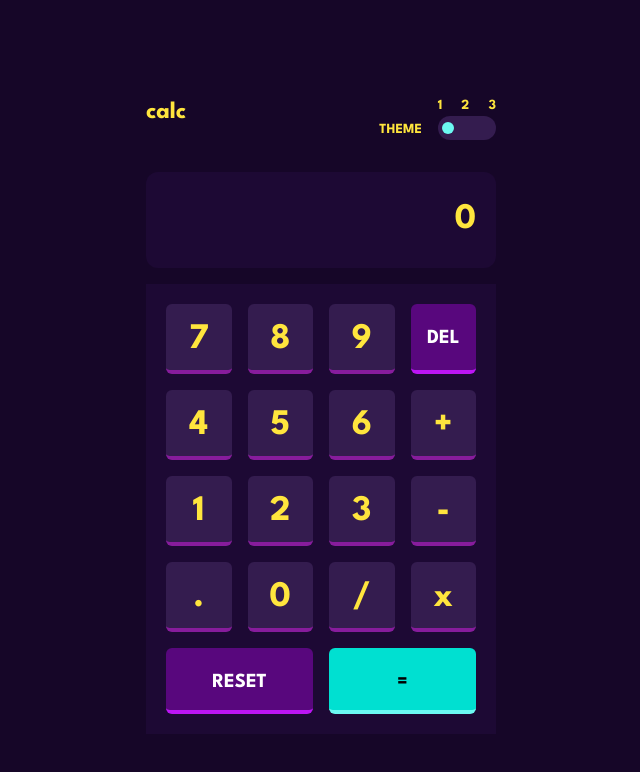
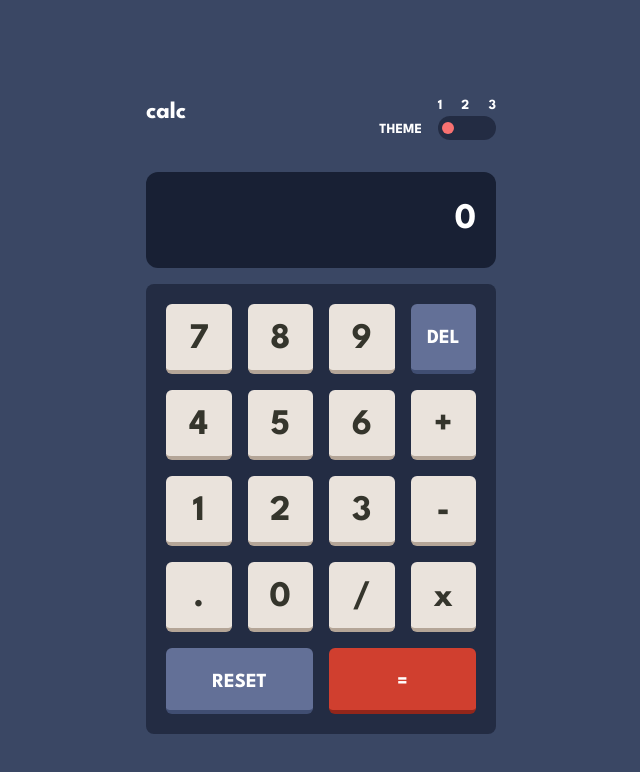
Before and after one commit to sanderdechering/Frontend-mentor_calculator-app, a Vue app: page / in a window 1280 px wide. Shown: the top 772 px of the page, without its empty margins (319-959 px from the left). Built offline with nearby package versions, Linux system fonts and the light colour scheme.

Commit message:
-added all themes to the app. -toggle button now changes theme according to user input

```diff
--- a/src/App.vue
+++ b/src/App.vue
@@ -1,6 +1,6 @@
 <template>
-  <div class="min-h-screen w-full bg-My-very-dark-violet-1">
-    <div class="mx-auto w-[350px] flex-col pt-24 text-My-light-yellow">
+  <div class="min-h-screen w-full" :class="theme.background">
+    <div class="mx-auto w-[350px] flex-col pt-24" :class="theme.text">
       <!--   Header     -->
       <div class="flex justify-between">
         <h1 class="text-2xl">calc</h1>
@@ -16,7 +16,7 @@
             </ul>
             <Toggle
               :toggle="toggle"
-              @emitBoolean="(value) => (this.toggle.value = value)"
+              @emitTheme="(value) => (toggle.value = value)"
             />
           </div>
         </div>
@@ -24,7 +24,8 @@
 
       <!--   Total number     -->
       <div
-        class="mt-8 rounded-xl bg-My-very-dark-violet-2 py-7 px-5 text-right text-4xl"
+        class="mt-8 rounded-xl py-7 px-5 text-right text-4xl"
+        :class="theme.screen"
       >
         <span v-if="current.operand.value !== ''">
           {{ current.operand.value }}
@@ -33,36 +34,132 @@
       </div>
 
       <!--   Buttons   -->
-      <div class="mt-4 grid grid-cols-4 gap-4 bg-My-very-dark-violet-2 p-5">
-        <div class="basic-button" @click="handleClick('7')">7</div>
-        <div class="basic-button" @click="handleClick('8')">8</div>
-        <div class="basic-button" @click="handleClick('9')">9</div>
+      <div
+        class="mt-4 grid grid-cols-4 gap-4 rounded-lg p-5"
+        :class="theme.calculator"
+      >
         <div
-          class="cursor-pointer select-none rounded-md border-b-4 border-My-vivid-magenta bg-My-dark-violet pb-3.5 pt-5 text-center text-xl text-My-white hover:bg-fuchsia-500/50"
+          class="basic-button"
+          :class="theme.button"
+          @click="handleClick('7')"
+        >
+          7
+        </div>
+        <div
+          class="basic-button"
+          :class="theme.button"
+          @click="handleClick('8')"
+        >
+          8
+        </div>
+        <div
+          class="basic-button"
+          :class="theme.button"
+          @click="handleClick('9')"
+        >
+          9
+        </div>
+        <div
+          class="cursor-pointer select-none rounded-md border-b-4 pb-3.5 pt-5 text-center text-xl"
+          :class="theme.delete"
           @click="handleClick('delete')"
         >
           DEL
         </div>
-        <div class="basic-button" @click="handleClick('4')">4</div>
-        <div class="basic-button" @click="handleClick('5')">5</div>
-        <div class="basic-button" @click="handleClick('6')">6</div>
-        <div class="basic-button" @click="handleClick('+')">+</div>
-        <div class="basic-button" @click="handleClick('1')">1</div>
-        <div class="basic-button" @click="handleClick('2')">2</div>
-        <div class="basic-button" @click="handleClick('3')">3</div>
-        <div class="basic-button" @click="handleClick('-')">-</div>
-        <div class="basic-button" @click="handleClick('.')">.</div>
-        <div class="basic-button" @click="handleClick('0')">0</div>
-        <div class="basic-button" @click="handleClick('/')">/</div>
-        <div class="basic-button" @click="handleClick('*')">x</div>
         <div
-          class="col-start-1 col-end-3 cursor-pointer select-none rounded-md border-b-4 border-My-vivid-magenta bg-My-dark-violet pb-3.5 pt-5 text-center text-xl text-My-white hover:bg-fuchsia-500/50"
+          class="basic-button"
+          :class="theme.button"
+          @click="handleClick('4')"
+        >
+          4
+        </div>
+        <div
+          class="basic-button"
+          :class="theme.button"
+          @click="handleClick('5')"
+        >
+          5
+        </div>
+        <div
+          class="basic-button"
+          :class="theme.button"
+          @click="handleClick('6')"
+        >
+          6
+        </div>
+        <div
+          class="basic-button"
+          :class="theme.button"
+          @click="handleClick('+')"
+        >
+          +
+        </div>
+        <div
+          class="basic-button"
+          :class="theme.button"
+          @click="handleClick('1')"
+        >
+          1
+        </div>
+        <div
+          class="basic-button"
+          :class="theme.button"
+          @click="handleClick('2')"
+        >
+          2
+        </div>
+        <div
+          class="basic-button"
+          :class="theme.button"
+          @click="handleClick('3')"
+        >
+          3
+        </div>
+        <div
+          class="basic-button"
+          :class="theme.button"
+          @click="handleClick('-')"
+        >
+          -
+        </div>
+        <div
+          class="basic-button"
+          :class="theme.button"
+          @click="handleClick('.')"
+        >
+          .
+        </div>
+        <div
+          class="basic-button"
+          :class="theme.button"
+          @click="handleClick('0')"
+        >
+          0
+        </div>
+        <div
+          class="basic-button"
+          :class="theme.button"
+          @click="handleClick('/')"
+        >
+          /
+        </div>
+        <div
+          class="basic-button"
+          :class="theme.button"
+          @click="handleClick('*')"
+        >
+          x
+        </div>
+        <div
+          class="col-start-1 col-end-3 cursor-pointer select-none rounded-md border-b-4 pb-3.5 pt-5 text-center text-xl"
+          :class="theme.reset"
           @click="handleClick('reset')"
         >
           RESET
         </div>
         <div
-          class="col-start-3 col-end-5 inline-block cursor-pointer select-none rounded-md border-b-4 border-My-soft-cyan bg-My-pure-cyan pb-3.5 pt-5 text-center align-middle text-xl text-black hover:bg-cyan-300"
+          class="col-start-3 col-end-5 inline-block cursor-pointer select-none rounded-md border-b-4 pb-3.5 pt-5 text-center align-middle text-xl"
+          :class="theme.equals"
           @click="handleClick('=')"
         >
           =
@@ -73,13 +170,45 @@
 </template>
 
 <script setup lang="ts">
-import { reactive } from "vue";
+import { reactive, watch } from "vue";
 import Toggle from "./components/Toggle.vue";
+
+let theme = reactive({
+  text: "text-theme1",
+  background: "background-theme1",
+  calculator: "calculator-theme1",
+  screen: "screen-theme1",
+  toggle: "toggle-theme1",
+  reset: "button1-theme1",
+  delete: "button1-theme1",
+  button: "button2-theme1",
+  equals: "button3-theme1",
+});
 
 let toggle = reactive({
   color: "bg-indigo-400",
-  value: false,
+  value: 1,
+  backgroundColor: theme.toggle,
+  bulletColor: theme.equals,
 });
+
+watch(
+  () => toggle.value,
+  (newValue) => {
+    theme.text = "text-theme" + newValue;
+    theme.background = "background-theme" + newValue;
+    theme.calculator = "calculator-theme" + newValue;
+    theme.screen = "screen-theme" + newValue;
+    theme.toggle = "toggle-theme" + newValue;
+    theme.button = "button2-theme" + newValue;
+    theme.equals = "button3-theme" + newValue;
+    theme.reset = "button1-theme" + newValue;
+    theme.delete = "button1-theme" + newValue;
+    toggle.backgroundColor = theme.toggle;
+    toggle.bulletColor = theme.equals;
+  }
+);
+
 let equation = "";
 let operator = "";
 let firstOperand = reactive({
@@ -171,11 +300,13 @@ function resetCalculator() {
   secondOperand.value = "";
   current.operand = firstOperand;
 }
+
 function setEquation() {
   let num1 = parseFloat(firstOperand.value);
   let num2 = parseFloat(secondOperand.value);
   equation = num1 + operator + num2;
 }
+
 function solveEquation() {
   answer.value = eval(equation).toString().slice(0, 16);
   firstOperand.value = answer.value;
@@ -192,120 +323,95 @@ function del() {
     );
   }
 }
-
-// function resetEquation() {
-//   equation.splice(0);
-//   operand.value.splice(0);
-// }
-//
-// function pushOperandInEquation() {
-//   let x: string = "";
-//
-//   if (operand.value.length === 0) {
-//     operand.value.push(0);
-//   }
-//
-//   for (let i = 0; i < operand.value.length; i++) {
-//     x += operand.value[i].toString();
-//   }
-//
-//   equation.push(Number(x));
-// }
-
-// function pushOperator(modifier: string) {
-//   const lastItem = equation[equation.length - 1];
-//   // checking if the last item is an operator, so we can replace the operator with the new one.
-//   if (
-//     lastItem &&
-//     typeof lastItem === "string" &&
-//     ["-", "/", "x", "+"].includes(lastItem)
-//   ) {
-//     equation.pop();
-//   }
-//   // checking if the first item in the equation is not a number
-//   if (typeof equation[0] !== "number") {
-//     pushOperandInEquation();
-//   }
-//   equation.push(modifier);
-//   // here we remove the operand, because we need to add the second part of the equation so t
-//   operand.value.splice(0);
-// }
-// function getDigitsArray(num: number): number[] {
-//   const digitsStr = num.toString(); // Convert number to string
-//   // Split string into array of characters, then convert each character to a number
-//   return digitsStr.split("").map(Number);
-// }
-
-// function evaluateEquation() {
-//   pushOperandInEquation();
-//
-//   while (equation.length > 1) {
-//     const left = equation.shift() as number;
-//     const operator = equation.shift() as string;
-//     const right = equation.shift() as number;
-//
-//     let result = 0;
-//     switch (operator) {
-//       case "+":
-//         result = left + right;
-//         break;
-//       case "-":
-//         result = left - right;
-//         break;
-//       case "x":
-//         result = left * right;
-//         break;
-//       case "/":
-//         result = left / right;
-//         break;
-//       default:
-//         break;
-//     }
-//
-//     let digits: string | any[] = [];
-//
-//     // if result is longer than 11 digits long
-//     if (result.toString().length > 11) {
-//       // make a rounded string from result
-//       digits = result.toFixed(8);
-//
-//       digits = digits.split("").map(Number);
-//
-//       // make a rounded number from result
-//       result = parseFloat(result.toFixed(8));
-//     } else {
-//       digits = result.toString();
-//       digits = digits.split("").map(Number);
-//     }
-//
-//     operand.value.splice(0);
-//
-//     // pushing all digits into operand
-//     for (let x = 0; x < digits.length; x++) {
-//       // here we check of the first digit is NaN. This means the first digit in result was a minus
-//       if (x === 0) {
-//         if (Number.isNaN(digits[x])) {
-//           digits[x] = "-";
-//           operand.value.push(digits[x]);
-//           continue;
-//         }
-//       }
-//       // here we check of the first digit is NaN. This means the first digit in result was a comma
-//       if (Number.isNaN(digits[x])) {
-//         digits[x] = ",";
-//         operand.value.push(digits[x]);
-//         continue;
-//       }
-//       operand.value.push(digits[x]);
-//     }
-//
-//     equation.push(result);
-//   }
-// }
 </script>
 
-<style scoped>
+<style>
 .basic-button {
-  @apply cursor-pointer select-none rounded-md border-b-4 border-My-dark-magenta bg-My-very-dark-violet-3 pt-4 pb-2.5 text-center align-middle text-4xl hover:bg-purple-600/90;
+  @apply cursor-pointer select-none rounded-md border-b-4 pt-4 pb-2.5 text-center align-middle text-4xl;
+}
+/* Theme 1 - Blue */
+
+.background-theme1 {
+  @apply bg-My-very-dark-desaturated-blue-background text-My-white;
+}
+.calculator-theme1 {
+  @apply bg-My-very-dark-desaturated-blue-background-toggle-keypad text-white;
+}
+.screen-theme1 {
+  @apply bg-My-very-dark-desaturated-blue-background-screen text-white;
+}
+.toggle-theme1 {
+  @apply bg-My-very-dark-desaturated-blue-background-toggle-keypad;
+}
+.button1-theme1 {
+  @apply border-My-desaturated-dark-blue-button-shadow bg-My-desaturated-dark-blue-button text-white;
+}
+.button2-theme1 {
+  @apply border-My-grayish-orange-button-shadow bg-My-light-grayish-orange-button text-My-very-dark-grayish-yellow-text;
+}
+.button3-theme1 {
+  @apply border-My-dark-red-button-shadow bg-My-red-button text-white;
+}
+.text-theme1 {
+  @apply text-My-white;
+}
+.text-theme1-blue {
+  @apply text-My-very-dark-grayish-blue-text;
+}
+
+/* Theme 2 - Magenta */
+
+.background-theme2 {
+  @apply bg-My-light-gray-background;
+}
+.calculator-theme2 {
+  @apply bg-My-grayish-red-background-toggle-keypad;
+}
+.screen-theme2 {
+  @apply bg-My-very-light-gray-background-screen;
+}
+.toggle-theme2 {
+  @apply bg-My-grayish-red-background-toggle-keypad;
+}
+.button1-theme2 {
+  @apply border-My-very-dark-cyan-button-shadow bg-My-dark-moderate-cyan-button text-My-white;
+}
+.button2-theme2 {
+  @apply border-My-dark-grayish-orange-button-shadow bg-My-light-grayish-yellow-button;
+}
+
+.button3-theme2 {
+  @apply border-My-dark-orange-button-shadow bg-My-orange-button text-My-white;
+}
+.text-theme2 {
+  @apply text-My-very-dark-grayish-yellow-text;
+}
+
+/* Theme 3 - Magenta */
+.background-theme3 {
+  @apply bg-My-very-dark-violet-background;
+}
+.calculator-theme3 {
+  @apply bg-My-very-dark-violet-toggle-keypad-screen-background;
+}
+.screen-theme3 {
+  @apply bg-My-very-dark-violet-toggle-keypad-screen-background;
+}
+.toggle-theme3 {
+  @apply bg-My-very-dark-violet-toggle-keypad-screen-background;
+}
+.button1-theme3 {
+  @apply border-My-vivid-magenta-shadow bg-My-dark-violet-button text-My-white;
+}
+.button2-theme3 {
+  @apply border-My-dark-magenta-shadow bg-My-very-dark-violet-button;
+}
+
+.button3-theme3 {
+  @apply border-My-soft-cyan-shadow bg-My-pure-cyan-button text-My-very-dark-blue-text;
+}
+
+.text-theme3 {
+  @apply text-My-light-yellow-text;
 }
 </style>
--- a/src/components/Toggle.vue
+++ b/src/components/Toggle.vue
@@ -1,35 +1,41 @@
 <template>
   <div
-    class="relative h-6 w-full cursor-pointer rounded-full bg-My-very-dark-violet-3 px-1 pt-1.5 group-hover:after:translate-x-1"
+    class="relative h-6 w-full cursor-pointer rounded-full px-1 pt-1.5"
+    :class="props.toggle.backgroundColor"
     @click="changeTheme"
   >
     <div
-      class="absolute h-3 w-3 rounded-full bg-My-soft-cyan duration-300 ease-in-out"
-      :class="'translate-x-' + bulletX.value"
+      class="absolute h-3 w-3 rounded-full bg-red-400 duration-300 ease-in-out"
+      :class="translateX[bulletX.value]"
     ></div>
   </div>
 </template>
 
 <script setup lang="ts">
 import { reactive } from "vue";
-
+const emit = defineEmits(["emitTheme"]);
 const props = defineProps<{
-  toggle: object;
+  toggle: {
+    bulletColor: string;
+    backgroundColor: string;
+  };
 }>();
-
-let theme = 2;
+const translateX = ["translate-x-0", "translate-x-5", "translate-x-10"];
+let theme = 1;
 let bulletX = reactive({
-  value: 10,
+  value: 0,
 });
 
 function changeTheme() {
-  if (bulletX.value === 10 && theme === 2) {
-    theme = 0;
+  if (bulletX.value === 2 && theme === 3) {
+    theme = 1;
     bulletX.value = 0;
+    emit("emitTheme", theme);
     return;
   }
   theme += 1;
-  bulletX.value += 5;
+  bulletX.value += 1;
+  emit("emitTheme", theme);
 }
 </script>
 
--- a/tailwind.config.cjs
+++ b/tailwind.config.cjs
@@ -8,28 +8,63 @@ module.exports = {
     extend: {
       colors: {
         //theme 1
-        'My-very-dark' : '',
+        //backgrounds
+        'My-very-dark-desaturated-blue-background' : 'hsl(222, 26%, 31%)',
+        'My-very-dark-desaturated-blue-background-toggle-keypad' : 'hsl(223, 31%, 20%)',
+        'My-very-dark-desaturated-blue-background-screen' : 'hsl(224, 36%, 15%)',
+
+        //keys
+        'My-desaturated-dark-blue-button' : 'hsl(225, 21%, 49%)',
+        'My-desaturated-dark-blue-button-shadow' : 'hsl(224, 28%, 35%)',
+
+        'My-red-button': 'hsl(6, 63%, 50%)',
+        'My-dark-red-button-shadow': 'hsl(6, 70%, 34%)',
+
+        'My-light-grayish-orange-button': 'hsl(30, 25%, 89%)',
+        'My-grayish-orange-button-shadow': 'hsl(28, 16%, 65%)',
+
+        //text
+
+        'My-very-dark-grayish-blue-text' : 'hsl(221, 14%, 31%)',
+
 
         //theme 2
-        'My-light-gray': 'hsl(0, 0%, 90%)',
-        'My-grayish-red': 'hsl(0, 5%, 81%)',
-        'My-very-light-gray': ' hsl(0, 0%, 93%)',
+        'My-light-gray-background': 'hsl(0, 0%, 90%)',
+        'My-grayish-red-background-toggle-keypad': 'hsl(0, 5%, 81%)',
+        'My-very-light-gray-background-screen': 'hsl(0, 0%, 93%)',
+
+        //keys
+        'My-dark-moderate-cyan-button': 'hsl(185, 42%, 37%)',
+        'My-very-dark-cyan-button-shadow': 'hsl(185, 58%, 25%)',
+
+        'My-orange-button': 'hsl(25, 98%, 40%)',
+        'My-dark-orange-button-shadow': 'hsl(25, 99%, 27%)',
+
+        'My-light-grayish-yellow-button': 'hsl(45, 7%, 89%)',
+        'My-dark-grayish-orange-button-shadow': 'hsl(35, 11%, 61%)',
+
+        'My-very-dark-grayish-yellow-text': 'hsl(60, 10%, 19%)',
+
+        //text
 
         //theme 3
         // backgrounds
-        'My-very-dark-violet-1': 'hsl(268, 75%, 9%)',
-        'My-very-dark-violet-2': 'hsl(268, 71%, 12%)',
+        'My-very-dark-violet-background': 'hsl(268, 75%, 9%)',
+        'My-very-dark-violet-toggle-keypad-screen-background': 'hsl(268, 71%, 12%)',
+
         //keys
-        'My-very-dark-violet-3': 'hsl(268, 47%, 21%)',
-        'My-dark-violet': 'hsl(281, 89%, 26%)',
-        'My-dark-magenta': 'hsl(290, 70%, 36%)',
-        'My-vivid-magenta': 'hsl(285, 91%, 52%)',
-        'My-pure-cyan': 'hsl(176, 100%, 44%)',
-        'My-soft-cyan': 'hsl(177, 92%, 70%)',
+        'My-dark-violet-button': 'hsl(281, 89%, 26%)',
+        'My-vivid-magenta-shadow': 'hsl(285, 91%, 52%)',
+
+        'My-pure-cyan-button': 'hsl(176, 100%, 44%)',
+        'My-soft-cyan-shadow': 'hsl(177, 92%, 70%)',
+
+        'My-very-dark-violet-button': 'hsl(268, 47%, 21%)',
+        'My-dark-magenta-shadow': 'hsl(290, 70%, 36%)',
 
         //text
-        'My-light-yellow': 'hsl(52, 100%, 62%)',
-        'My-very-dark-blue': 'hsl(198, 20%, 13%)',
+        'My-light-yellow-text': 'hsl(52, 100%, 62%)',
+        'My-very-dark-blue-text': 'hsl(198, 20%, 13%)',
         'My-white': 'hsl(0, 0%, 100%)'
 
       }
```
